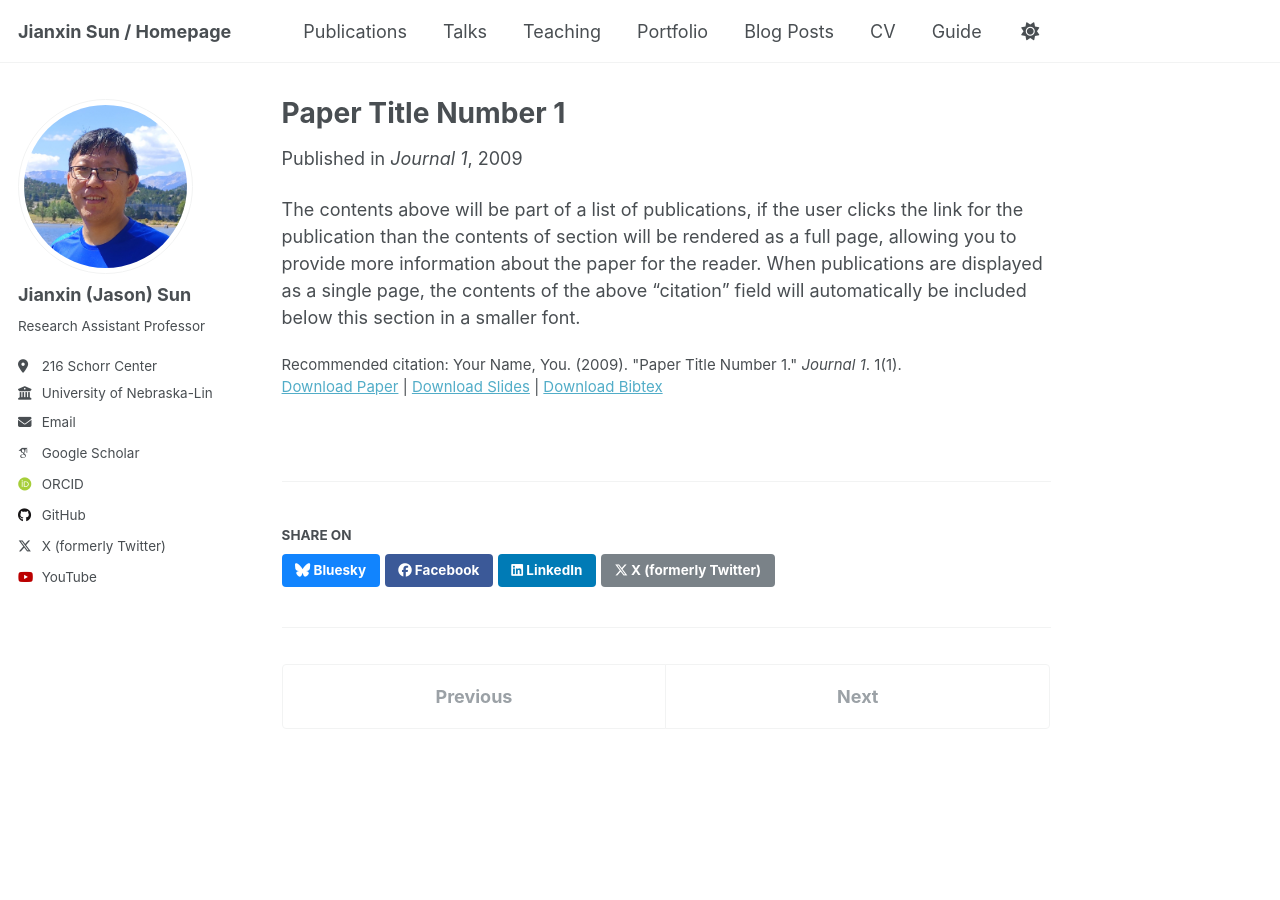
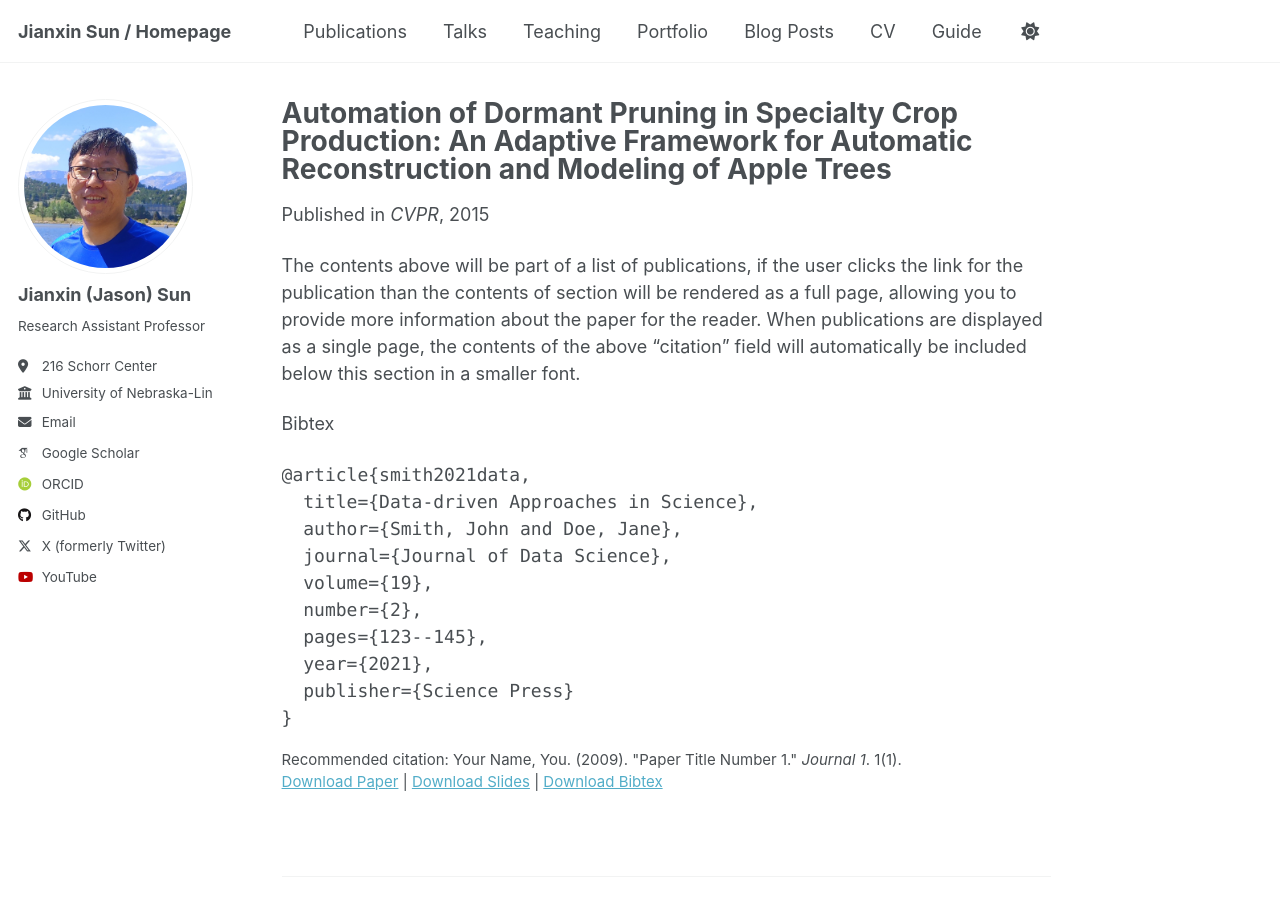
Before and after one commit to sunjianxin/sunjianxin.github.io, a Jekyll site: the page built from _publications/2009-10-01-paper-title-number-1.md, in a window 1280 px wide and 900 px high. Built offline with Jekyll 4.4.1, drawn with Linux system fonts in a browser that asks for light colours; some web fonts are replaced.

Commit message:
Update 2009-10-01-paper-title-number-1.md

```diff
--- a/_publications/2009-10-01-paper-title-number-1.md
+++ b/_publications/2009-10-01-paper-title-number-1.md
@@ -1,14 +1,28 @@
 ---
-title: "Paper Title Number 1"
+title: "Automation of Dormant Pruning in Specialty Crop Production: An Adaptive Framework for Automatic Reconstruction and Modeling of Apple Trees"
 collection: publications
 category: manuscripts
 permalink: /publication/2009-10-01-paper-title-number-1
 excerpt: 'This paper is about the number 1. The number 2 is left for future work.'
-date: 2009-10-01
-venue: 'Journal 1'
+date: 2015-10-01
+venue: 'CVPR'
 slidesurl: 'http://academicpages.github.io/files/slides1.pdf'
-paperurl: 'http://academicpages.github.io/files/paper1.pdf'
+paperurl: 'https://www.cv-foundation.org/openaccess/content_cvpr_workshops_2015/W05/papers/Elfiky_Automation_of_Dormant_2015_CVPR_paper.pdf'
 bibtexurl: 'http://academicpages.github.io/files/bibtex1.bib'
 citation: 'Your Name, You. (2009). &quot;Paper Title Number 1.&quot; <i>Journal 1</i>. 1(1).'
 ---
 The contents above will be part of a list of publications, if the user clicks the link for the publication than the contents of section will be rendered as a full page, allowing you to provide more information about the paper for the reader. When publications are displayed as a single page, the contents of the above "citation" field will automatically be included below this section in a smaller font.
+
+Bibtex
+<pre>
+@article{smith2021data,
+  title={Data-driven Approaches in Science},
+  author={Smith, John and Doe, Jane},
+  journal={Journal of Data Science},
+  volume={19},
+  number={2},
+  pages={123--145},
+  year={2021},
+  publisher={Science Press}
+}
+</pre>
```
